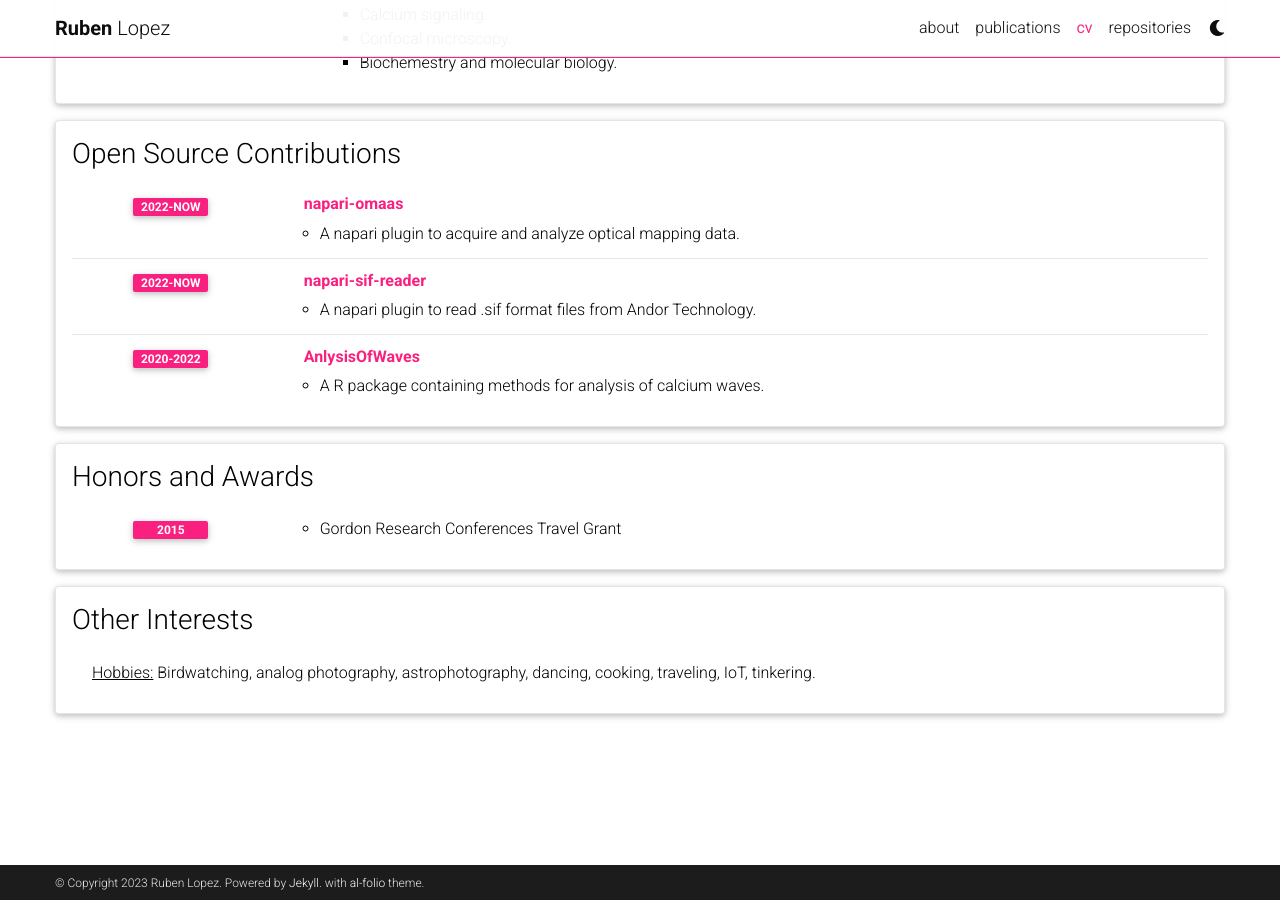
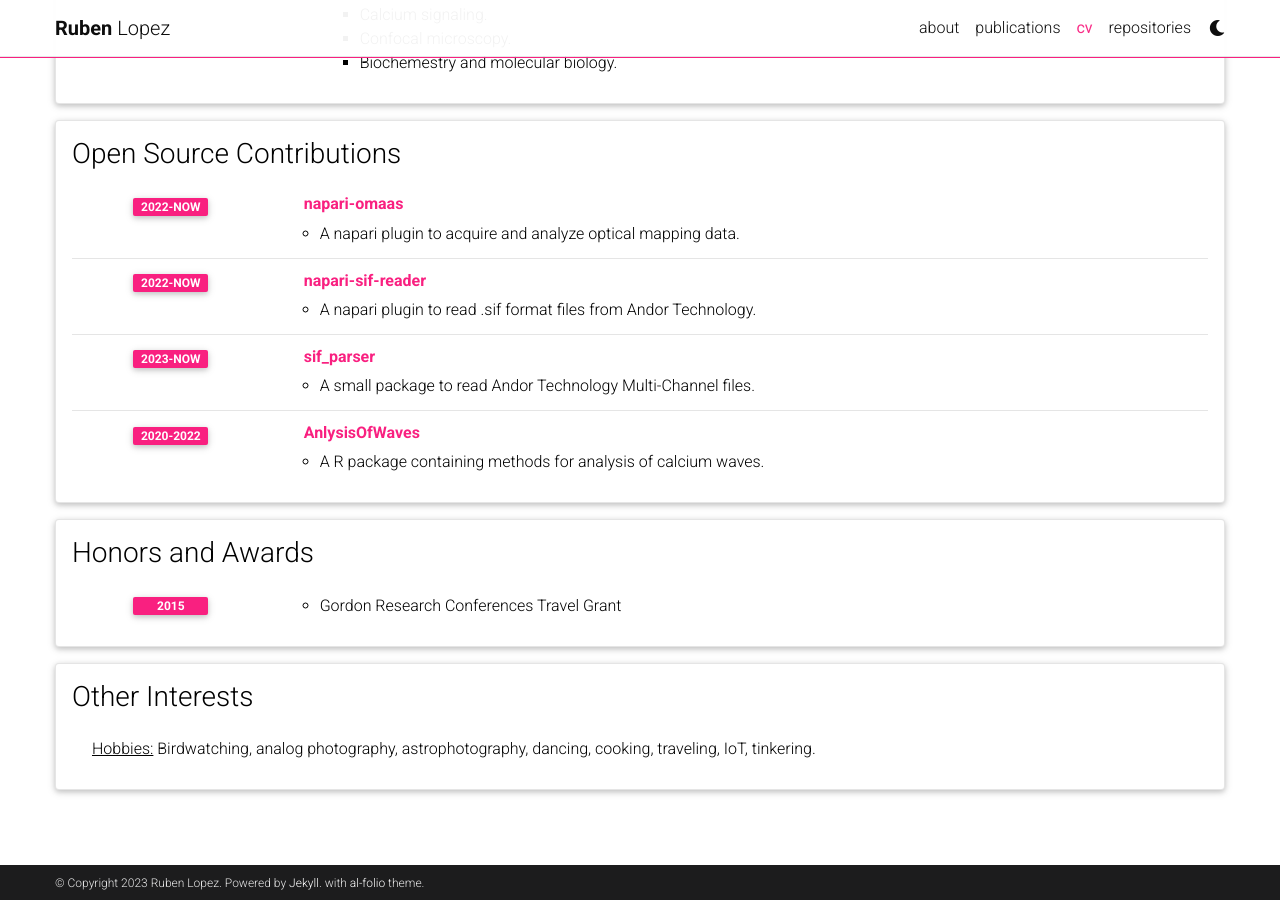
Before and after one commit to rjlopez2/my_site, a Jekyll site: the page built from _pages/cv.md, in a window 1280 px wide and 900 px high, scrolled down 1493 px. Built offline with Jekyll 4.4.1, drawn with Linux system fonts in a browser that asks for light colours; comment, search, counter and statistics services are not loaded; a style sheet for code colours, icons or effects is not loaded.

Commit message:
adding  sif_parser pkg in your cv/os contribution

```diff
--- a/_data/cv.yml
+++ b/_data/cv.yml
@@ -93,6 +93,9 @@
     - title: <a href="https://github.com/rjlopez2/napari-sif-reader#napari-sif-reader">napari-sif-reader</a>
       year: 2022-now
       description: A napari plugin to read .sif format files from Andor Technology.
+    - title: <a href="https://github.com/fujiisoup/sif_parser#sif_parser">sif_parser</a>
+      year: 2023-now
+      description: A small package to read Andor Technology Multi-Channel files.
     - title: <a href="https://github.com/rjlopez2/AnlysisOfWaves#anlysisofwaves">AnlysisOfWaves</a>
       year: 2020-2022
       description: A R package containing methods for analysis of calcium waves.
--- a/_data/repositories.yml
+++ b/_data/repositories.yml
@@ -3,6 +3,7 @@ github_users:
 
 github_repos:
   - rjlopez2/napari-omaas
+  - fujiisoup/sif_parser
   - rjlopez2/napari-sif-reader
   - rjlopez2/cpvt-serca_paper
   - rjlopez2/AnlysisOfWaves
```
